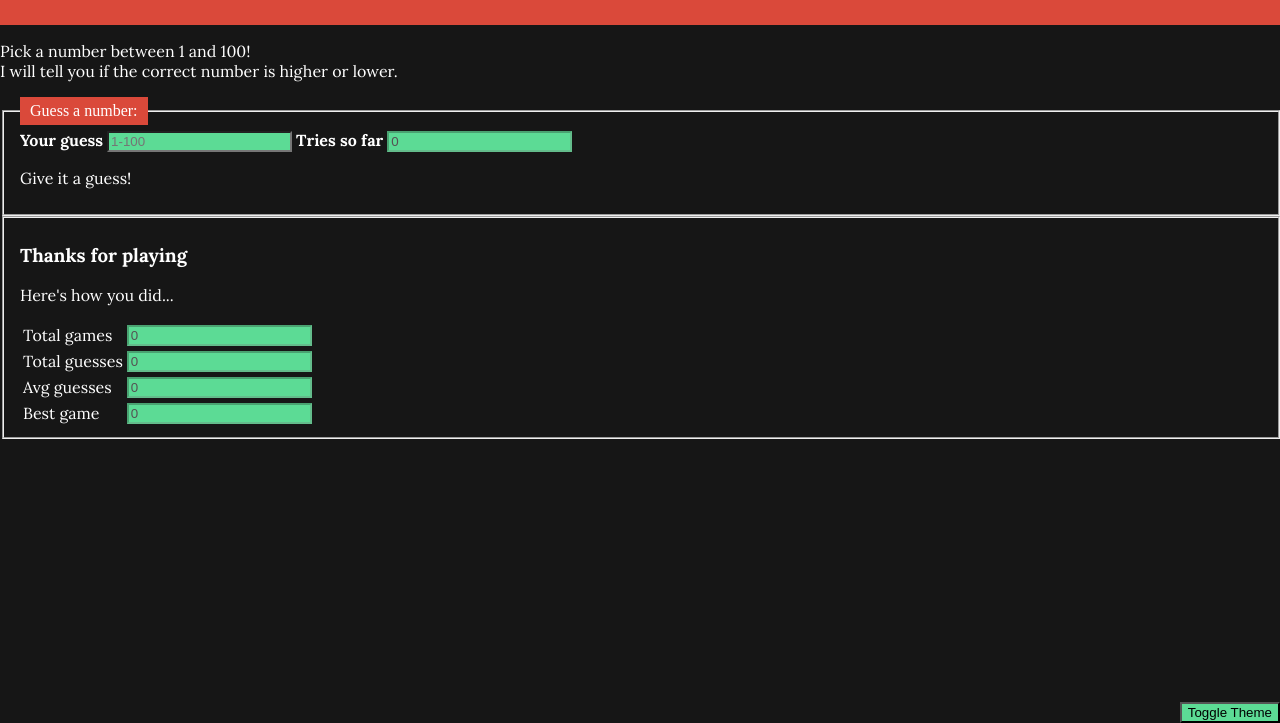
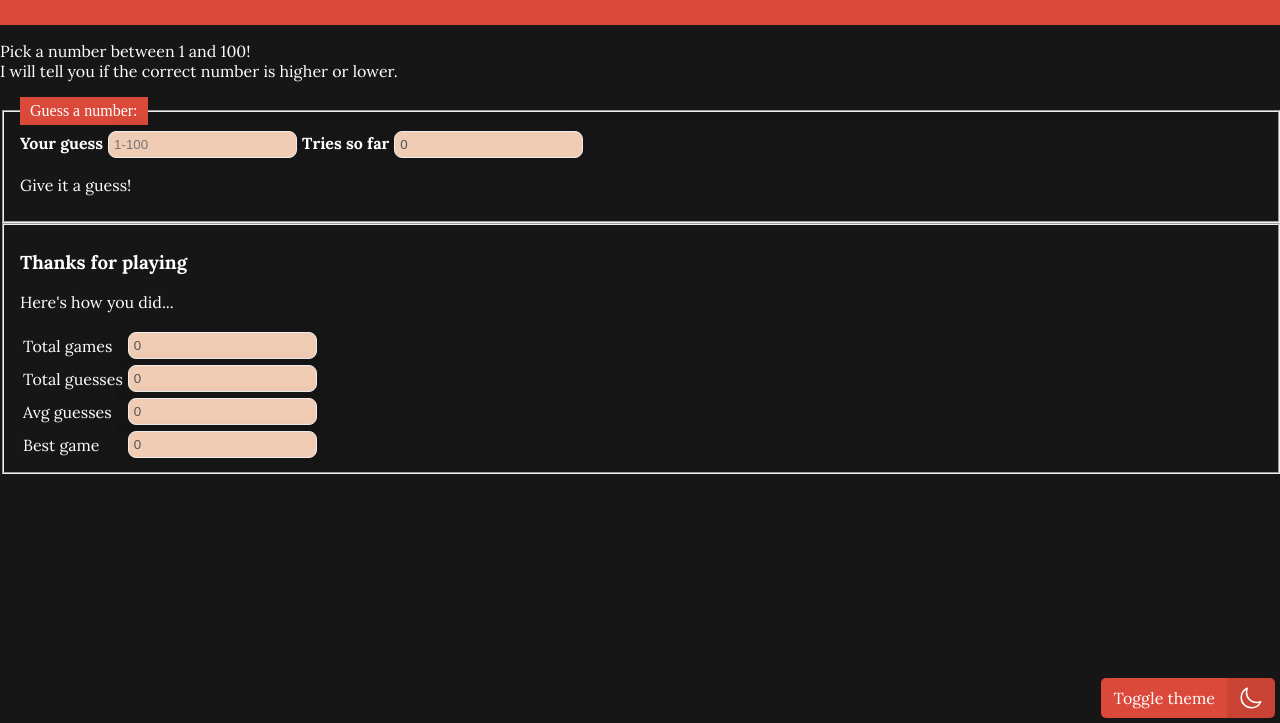
Before and after one commit to SamBardsley/Guessing-Game-WebVs, a website: page index.html in a window 1280 px wide. Shown: the part 77-800 px from the top of the page. Drawn offline with nearby package versions, Linux system fonts and the light colour scheme.

Commit message:
Design Overhaul

```diff
--- a/index.html
+++ b/index.html
@@ -47,9 +47,13 @@
           <tr><td>Best game</td><td><input type="number" value="0" id="best"  disabled="disabled" /></td></tr>
         </table>
       </fieldset>
-      <div class="themeToggle">
-        <input type="button" value="Toggle Theme" id="toggle_b"/>
-      </div>
+      <button type = "button" class="button" id = "toggle_btn">
+        <span class="button__text">Toggle theme</span>
+        <span class="button__icon">
+          <ion-icon name="moon-outline"></ion-icon>
+        </span>
+        <script type="module" src="https://unpkg.com/ionicons@5.5.2/dist/ionicons/ionicons.esm.js"></script>
+        <script nomodule src="https://unpkg.com/ionicons@5.5.2/dist/ionicons/ionicons.js"></script>
       </form>
     </main>
     <script src="script.js"></script>
--- a/script.js
+++ b/script.js
@@ -1,7 +1,7 @@
 
 
 function guessingGame(){
-  const btn         = document.getElementById('toggle_b');
+  const btn         = document.getElementById('toggle_btn');
   const guessingDom = document.getElementById("guessing");
   const playingDom  = document.getElementById("playing");
   const guessDom    = document.getElementById("guess");
@@ -23,9 +23,9 @@ function guessingGame(){
   yesDom.addEventListener("click", play);
 
   btn.addEventListener('click', function handleClick() {
-    btn.textContent = 'toggle';
     if (document.body.className == "dark") {
       document.body.className = "light";
+
     } else {
       document.body.className = "dark";
     }
--- a/style.css
+++ b/style.css
@@ -33,10 +33,6 @@ h1 {
   */
 }
 
-input, textarea {
-  background-color: #5CDB95;
-}
-
 .mainTitle {
   width: 100%;
   background-color: #da493a;
@@ -60,10 +56,59 @@ legend {
   padding: 5px 10px;
 }
 
-#toggle_b {
-  background-image: "https://www.pngfind.com/pngs/m/75-759829_png-file-svg-night-mode-icon-download-transparent.png";
-  /* background-color: #da493a; */
+.button {
+  display: inline-flex;
+  height: 40px;
+  padding: 0;
+  background: #da493a;
+  border: none;
+  outline: none;
+  border-radius: 5px;
+  overflow: hidden;
+  font-family:'Lora', serif;
+  font-size: 16px;
+  cursor: pointer;
   position: fixed;
-  bottom: 0;
-  right: 0;
+  bottom: 5px;
+  right: 5px;
 }
+
+.button:hover {
+  background-color: #ba3e31;
+}
+
+.button:active {
+  background-color: #773028;
+}
+
+.button__icon, .button__text {
+  display: inline-flex;
+  align-items: center;
+  padding: 0 12px;
+  color: white;
+  height: 100%;
+}
+
+.button__icon {
+  font-size: 1.5em;
+  background-color: rgba(0, 0, 0, 0.08);
+}
+
+input[type=number] {
+  background-color: #f1ccb5;
+  padding: 5px;
+  margin:1px 1px;
+  border: 1px solid #eee;
+  border-radius:8px;
+  box-shadow:0 0 15px 4px rgba(10,0,0, 0.06);
+}
+
+input[type=number]:hover {
+  border: 1px solid #aaa;
+}
+
+
+input[type=number]:focus {
+  background-color: #edddd3;
+  border-color: #000;
+}
```
